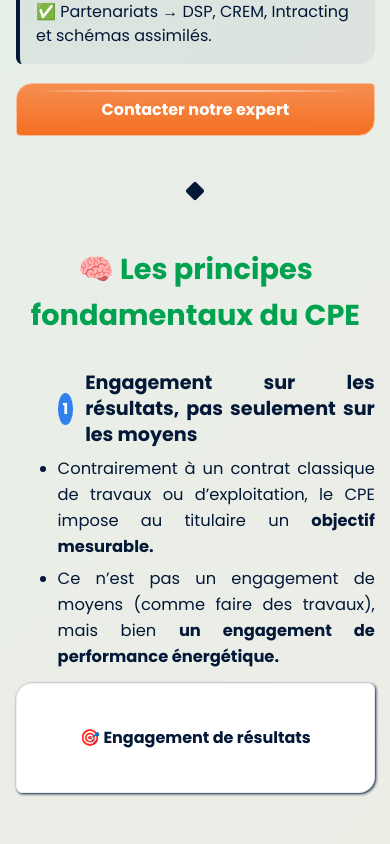
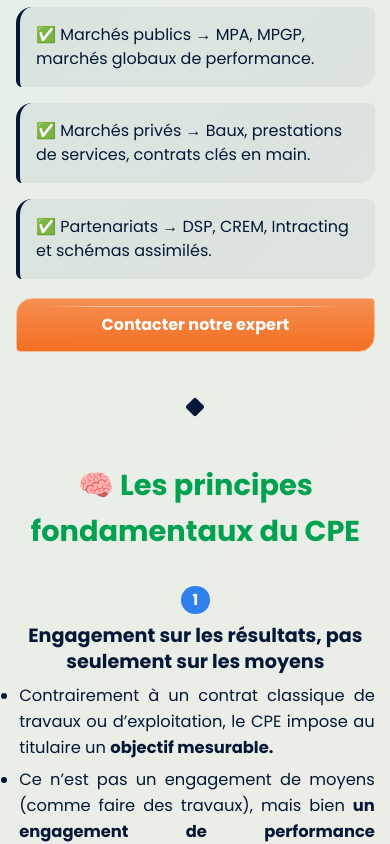
Before and after one commit to DavidDelannoyDeveloppement/cpe, a plain HTML site: page definition.html in a window 390 px wide. Shown: the part 3331-4175 px from the top of the page. Drawn offline with Linux system fonts and the light colour scheme.

```diff
--- a/styles/pages/_definition.scss
+++ b/styles/pages/_definition.scss
@@ -164,6 +164,14 @@ main {
         gap: .8rem;
         margin-top: .8rem;
 
+        @media (max-width: 1024px) {
+        grid-template-columns: repeat(2, 1fr);
+        }
+
+        @media (max-width: 600px) {
+        grid-template-columns: 1fr;
+        }
+
     }
     .info-card {
         background: #fff;
@@ -320,6 +328,7 @@ main {
             display: flex;
             align-items: center;
             justify-content: center;
+            flex-wrap: nowrap;
             gap: .75rem;
             margin: 0 0 .5rem;
             padding: 0;
@@ -332,8 +341,12 @@ main {
         .principe-list > li > h4::before {
             content: counter(principe);
             counter-increment: principe;
+            /* Fix "rond" qui s’écrase */
+            flex: 0 0 auto;          // <-- empêche le shrink
+            aspect-ratio: 1 / 1;     // <-- garantit le cercle
             width: 2.2rem;
-                height: 2.2rem;
+            min-width: 2.2rem;       // <-- taille minimale
+            height: auto;
             border-radius: 50%;
             display: inline-flex;
             align-items: center;
@@ -359,10 +372,22 @@ main {
             }
 
         @media (max-width: 700px) {
-                .principe-list { gap: 1rem; }
-                .principe-list > li > h4 { padding-left: 2.6rem; }
-                .principe-list > li > h4::before { width: 2rem; height: 2rem; font-size: .95rem; }
-                .principe-list > li > ul { margin-left: 2.6rem; }
+            .principe-list > li > h4 {
+                flex-direction: column;
+                gap: .45rem;
+                justify-content: flex-start;
+                text-align: center;
+            }
+            .principe-list > li > h4::before {
+                width: clamp(1.8rem, 6vw, 2rem);
+                min-width: clamp(1.8rem, 6vw, 2rem);
+                font-size: .95rem;
+                margin-bottom: .1rem;
+            }
+            .principe-list > li > ul {
+                margin-left: 0;
+                padding-left: 0.2rem
+            }
         }
 
     }
```
Also changed, not shown: index.html (+11 -11 lines), styles/style.css, 3 other files. Lines whose indentation alone changed are shown as unchanged.
